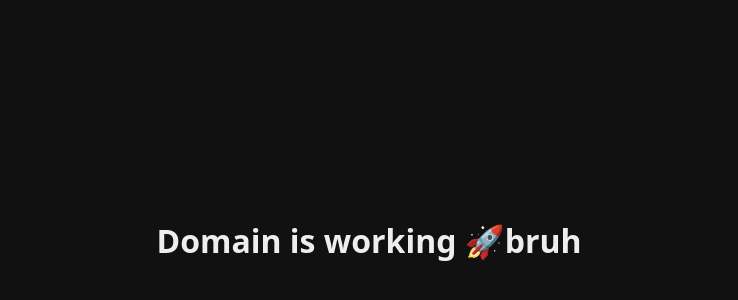
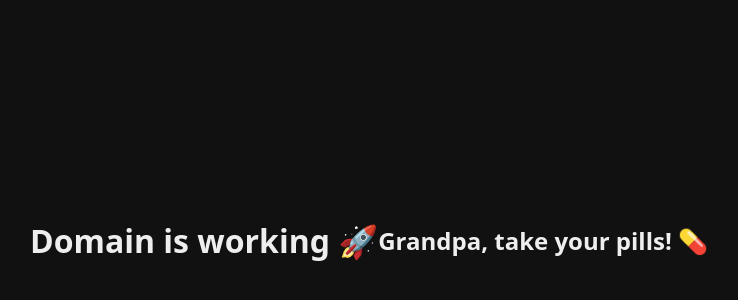
Before and after one commit to MLEX0/domain-check, a plain HTML site: page index.html in a window 1280 px wide. Shown: the part 168-468 px from the top of the page, without its empty margins (271-1009 px from the left). Drawn offline with Linux system fonts and the light colour scheme.

Commit message:
Replace 'bruh' with a message for Grandpa

```diff
--- a/index.html
+++ b/index.html
@@ -19,7 +19,6 @@
 
 <body>
   <h1>Domain is working 🚀</h1>
-  <h1>bruh</h1>
 </body>
-
+  <h2>Grandpa, take your pills! 💊</h2>
 </html>
```
